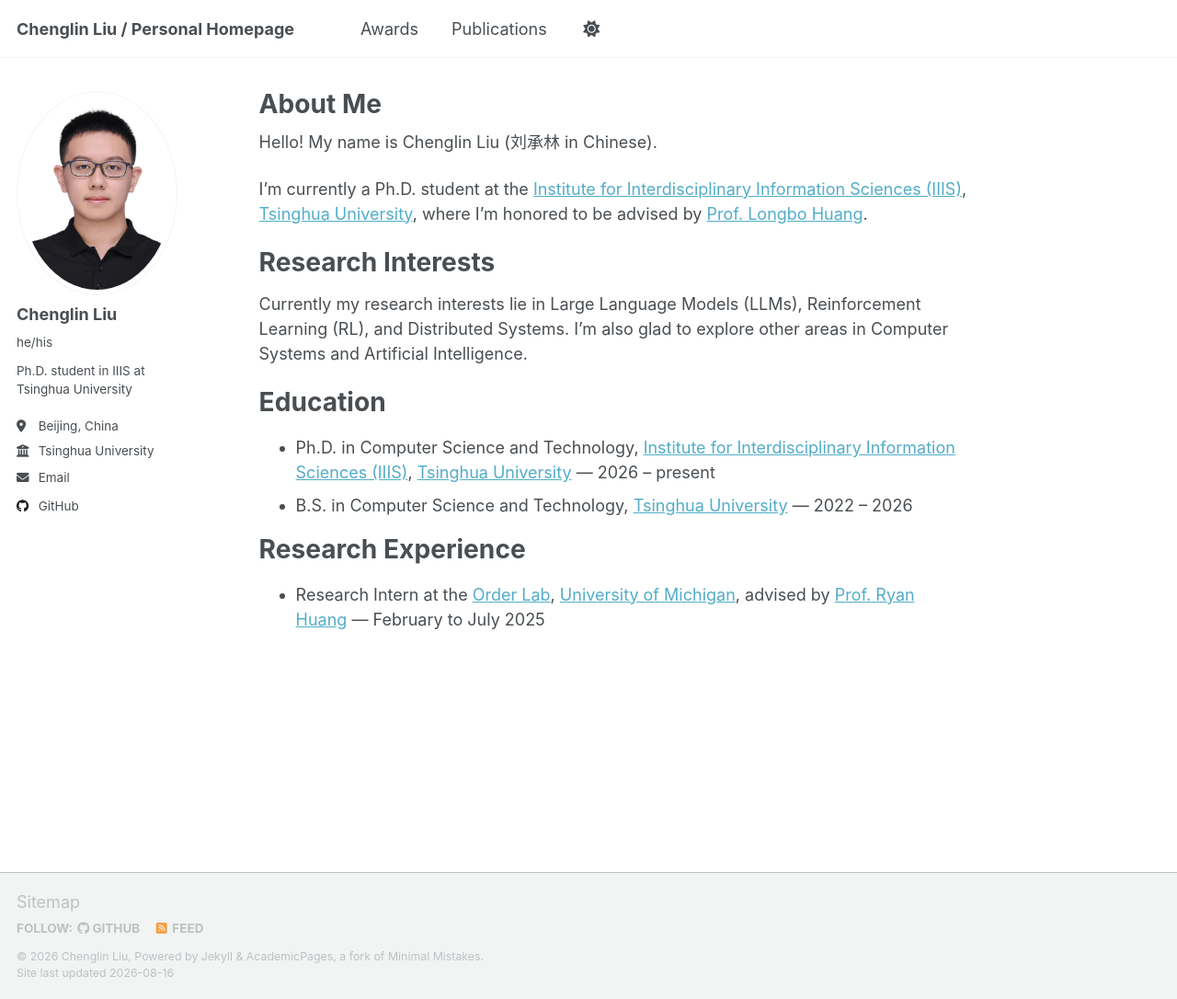
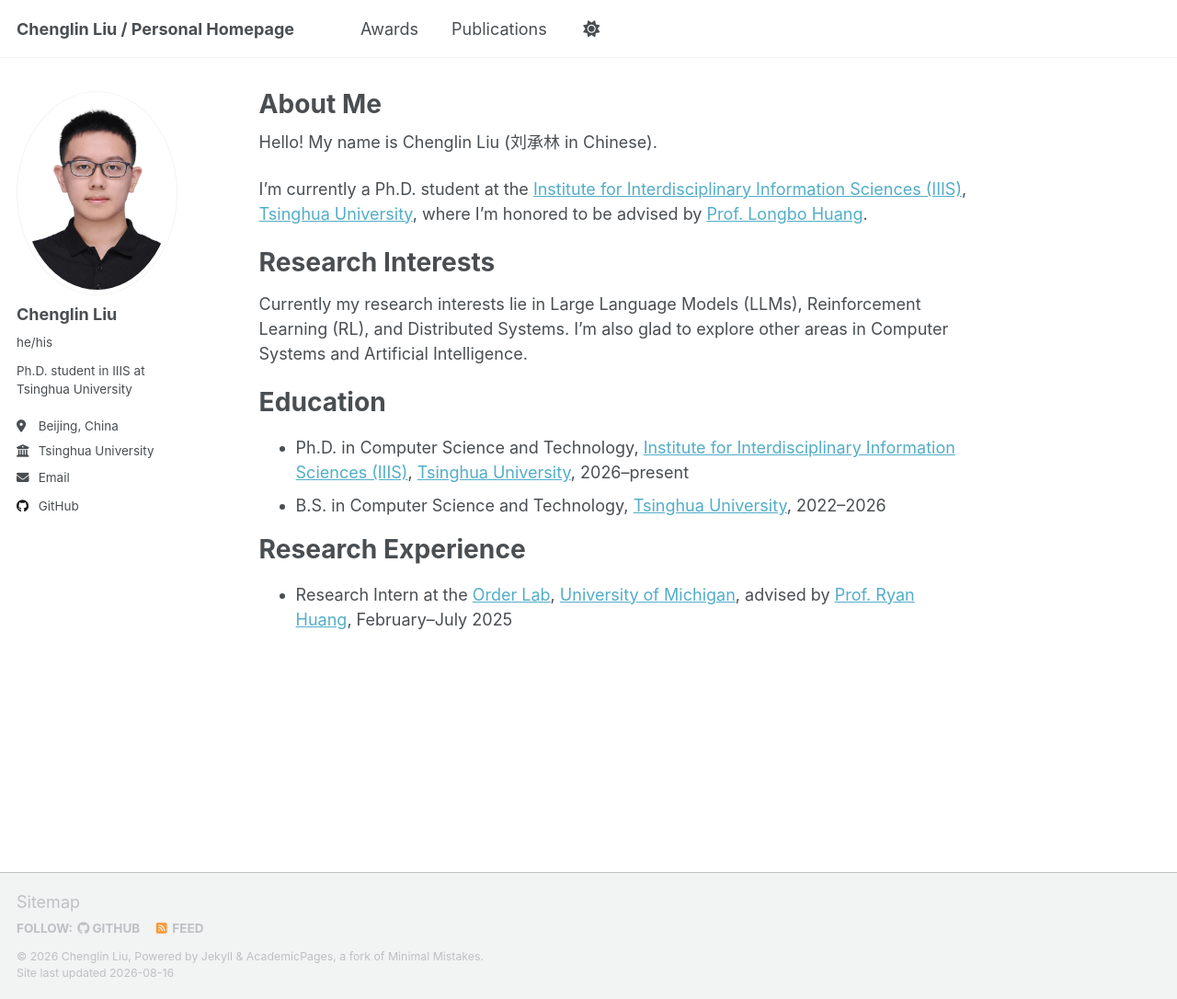
Before and after one commit to jk21lcl/jk21lcl.github.io, a Jekyll site: the page built from _pages/about.md, in a window 1280 px wide and 1086 px high. Shown: the whole window at 92% size. Built offline with Jekyll 4.4.1, drawn with Linux system fonts in a browser that asks for light colours; a script that is not in the unit is left out.

Commit message:
Format refinement

```diff
--- a/_pages/about.md
+++ b/_pages/about.md
@@ -65,9 +65,9 @@ Currently my research interests lie in Large Language Models (LLMs), Reinforceme
 
 Education
 ======
-- Ph.D. in Computer Science and Technology, [Institute for Interdisciplinary Information Sciences (IIIS)](https://iiis.tsinghua.edu.cn/en/), [Tsinghua University](https://www.tsinghua.edu.cn/en/) — 2026 – present
-- B.S. in Computer Science and Technology, [Tsinghua University](https://www.tsinghua.edu.cn/en/) — 2022 – 2026
+- Ph.D. in Computer Science and Technology, [Institute for Interdisciplinary Information Sciences (IIIS)](https://iiis.tsinghua.edu.cn/en/), [Tsinghua University](https://www.tsinghua.edu.cn/en/), 2026–present
+- B.S. in Computer Science and Technology, [Tsinghua University](https://www.tsinghua.edu.cn/en/), 2022–2026
 
 Research Experience
 ======
-- Research Intern at the [Order Lab](https://orderlab.io/), [University of Michigan](https://umich.edu/), advised by [Prof. Ryan Huang](https://web.eecs.umich.edu/~ryanph/) — February to July 2025
+- Research Intern at the [Order Lab](https://orderlab.io/), [University of Michigan](https://umich.edu/), advised by [Prof. Ryan Huang](https://web.eecs.umich.edu/~ryanph/), February–July 2025
```
Also changed, not shown: _publications/2026-07-18-waica-2026-paper.md (+1 -1 lines).
